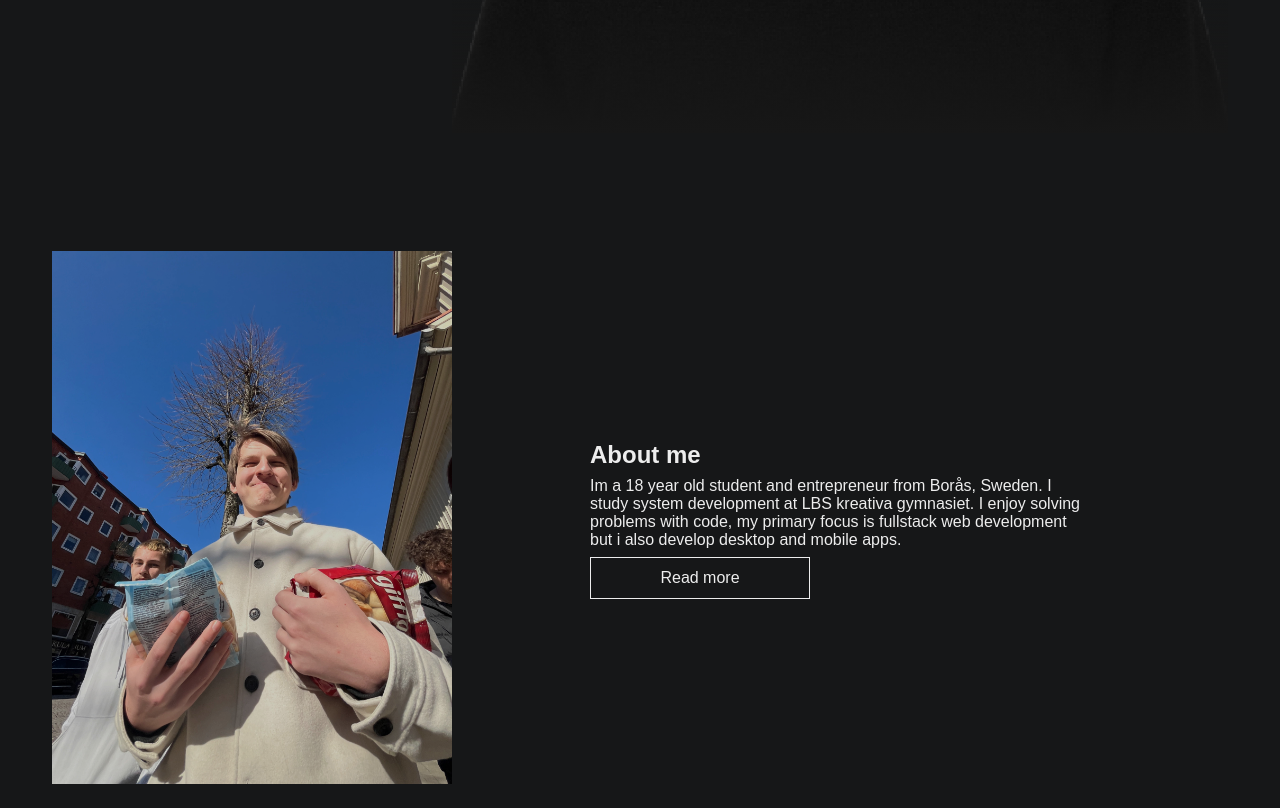
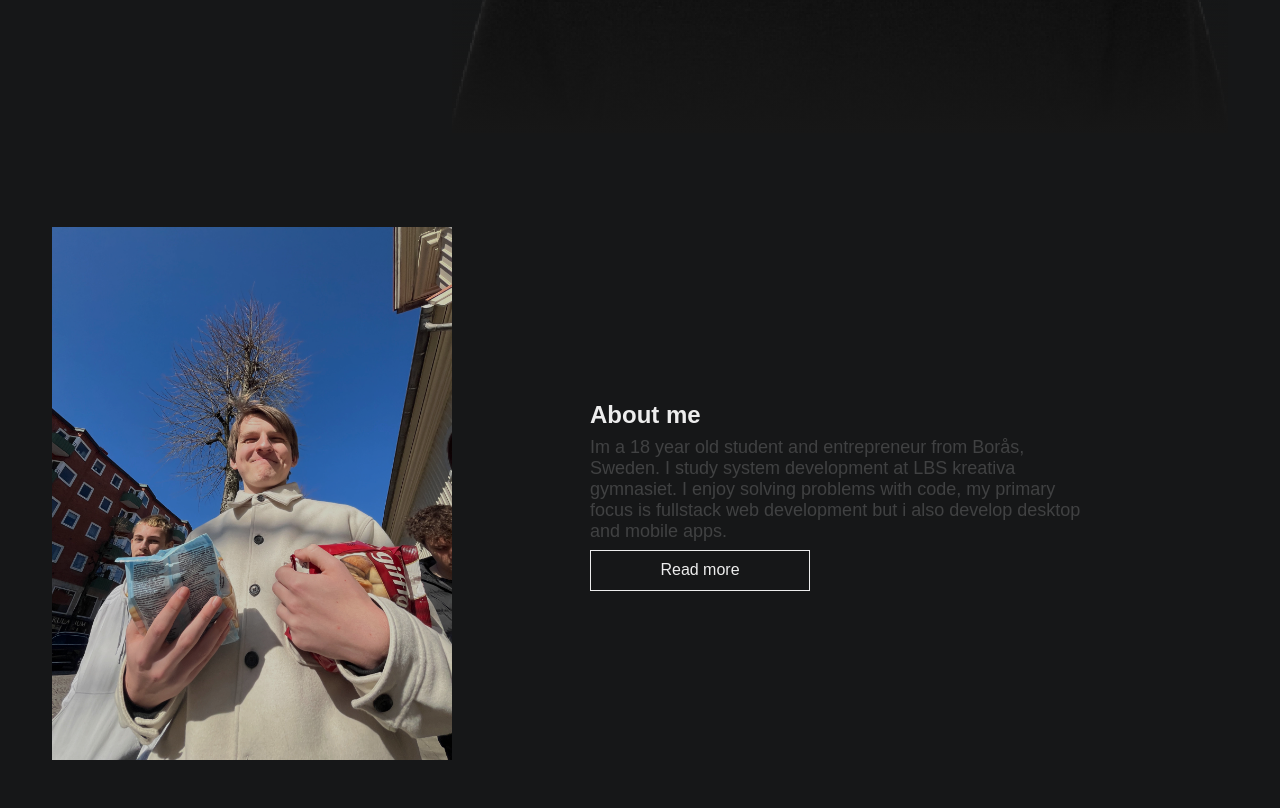
Before and after one commit to JoarM/portfolio, a SvelteKit app: page / in a window 1280 px wide. Shown: the part 712-1520 px from the top of the page. Built offline with nearby package versions, Linux system fonts and the light colour scheme; a web font is replaced by a local one.

Commit message:
about me scroll reveal

```diff
--- a/src/routes/+layout.svelte
+++ b/src/routes/+layout.svelte
@@ -53,6 +53,7 @@
         position: sticky;
         top: 0;
         width: 100%;
+        background-color: hsl(var(--background)/20%);
         padding-block: 1.25rem;
         backdrop-filter: blur(3px);
         border-bottom: 1px solid hsl(var(--border)/0);
--- a/src/routes/+page.svelte
+++ b/src/routes/+page.svelte
@@ -15,8 +15,10 @@
     <div class="about-me-wrapper">
         <h2>About me</h2>
         <p>
-            Im a 18 year old student and entrepreneur from Borås, Sweden. I study system development at LBS kreativa gymnasiet.
-            I enjoy solving problems with code, my primary focus is fullstack web development but i also develop desktop and mobile apps.
+            <span>
+                Im a 18 year old student and entrepreneur from Borås, Sweden. I study system development at LBS kreativa gymnasiet.
+                I enjoy solving problems with code, my primary focus is fullstack web development but i also develop desktop and mobile apps.
+            </span>
         </p>
         <a href="/about-me" class="link">Read more</a>
     </div>
@@ -36,6 +38,10 @@
     @keyframes grow-in {
         from { scale: 0.9; }
         to { scale: 1; }
+    }
+
+    @keyframes scroll-text-reveal {
+        to { background-size: 100% 100%; }
     }
 
     .hero {
@@ -87,7 +93,7 @@
     .about-me {
         display: grid;
         max-width: 1240px;
-        padding-top: 3rem;
+        padding-block: 3rem;
         padding-inline: var(--side-padding);
         margin-inline: auto;
         min-height: calc(100vh - 74.4px);
@@ -102,6 +108,21 @@
 
     .about-me-wrapper * + * {
         margin-top: .5rem;
+    }
+
+    .about-me-wrapper > p > span {
+        font-size: 1.125rem;
+        font-weight: 500;
+        display: inline;
+        color: hsl(var(--foreground) / 0.2);
+        background-clip: text;
+        background-repeat: no-repeat;
+        background-size: 0% 100%;
+        background-image: linear-gradient(90deg, hsl(var(--foreground)), hsl(var(--foreground)));
+        animation: scroll-text-reveal linear forwards;
+        animation-timeline: view();
+        animation-range-start: cover 200px;
+        animation-range-end: cover 500px;
     }
 
     .about-me-image {
```
